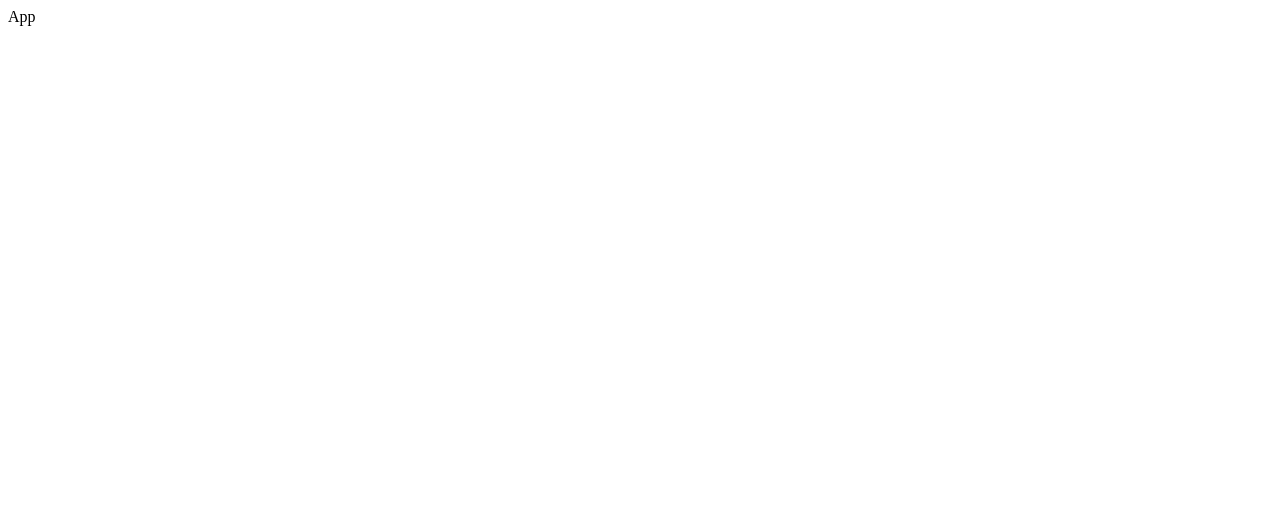
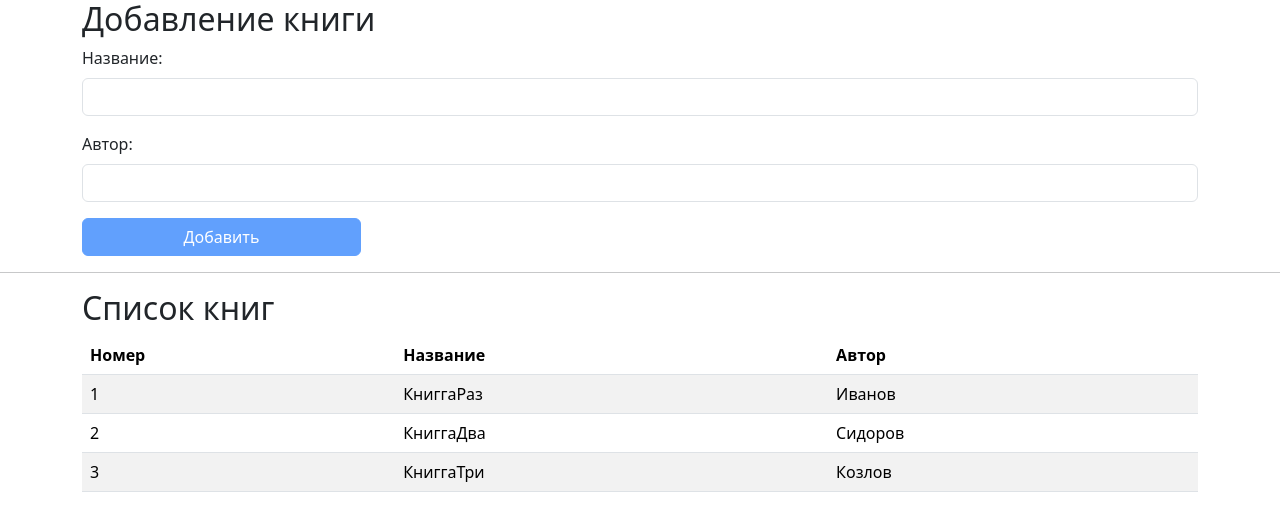
Before and after one commit to gera13sa/EvoApp, an Angular app: page / in a window 1280 px wide. Shown: the top 530 px of the page. Built offline with nearby package versions, Linux system fonts and the light colour scheme.

Commit message:
modified:   src/app/app.component.html deleted:    src/app/app.component.spec.ts modified:   src/app/app.component.ts modified:   src/app/app.module.ts new file:   src/app/book.interface.ts new file:   src/app/books.service.ts modified:   src/index.html

```diff
--- a/src/app/app.component.html
+++ b/src/app/app.component.html
@@ -1 +1,107 @@
-<span>App</span>
+<form class="container my-auto">
+  <h2>Добавление книги</h2>
+  <div class="mb-3">
+    <label for="bookName" class="form-label">Название:</label>
+    <input
+      pattern="[А-Я-а-я][А-Я-а-я]*"
+      minlength="2"
+      maxlength="16"
+      #title="ngModel"
+      type="text"
+      name="bookName"
+      class="form-control"
+      id="bookName"
+      [ngClass]="
+        title.touched || title.dirty
+          ? title.invalid
+            ? 'is-invalid'
+            : 'is-valid'
+          : null
+      "
+      [(ngModel)]="create_book.title"
+      required
+    />
+  </div>
+
+  <div *ngIf="title.hasError('minlength')" class="alert alert-danger">
+    Длина названия книги должна быть не менее 2-х символов!
+  </div>
+  <div
+    *ngIf="title.hasError('required') && title.touched"
+    class="alert alert-danger"
+  >
+    Поле названия книги не может быть пустым!
+  </div>
+  <div *ngIf="title.hasError('pattern')" class="alert alert-danger">
+    Название книги не может содержать латинский буквы, цифры, пробелы и спец.
+    символы!
+  </div>
+
+  <div class="mb-3">
+    <label for="bookName" class="form-label">Автор:</label>
+    <input
+      pattern="[А-Я-а-я][А-Я-а-я]*"
+      minlength="2"
+      maxlength="16"
+      #author="ngModel"
+      type="text"
+      name="bookAuthor"
+      class="form-control"
+      id="bookAuthor"
+      [ngClass]="
+        author.touched || author.dirty
+          ? author.invalid
+            ? 'is-invalid'
+            : 'is-valid'
+          : null
+      "
+      [(ngModel)]="create_book.author"
+      required
+    />
+  </div>
+
+  <div *ngIf="author.hasError('minlength')" class="alert alert-danger">
+    Длина имени автора книги должна быть не менее 2-х символов!
+  </div>
+  <div
+    *ngIf="author.hasError('required') && author.touched"
+    class="alert alert-danger"
+  >
+    Поле имени автора книги не может быть пустым!
+  </div>
+  <div *ngIf="author.hasError('pattern')" class="alert alert-danger">
+    Имя автора не может содержать латинский буквы, цифры, пробелы и спец.
+    символы!
+  </div>
+
+  <button
+    (click)="pushBook()"
+    class="btn btn-primary w-25"
+    type="submit"
+    [disabled]="author.invalid || title.invalid"
+  >
+    Добавить
+  </button>
+</form>
+
+<hr />
+
+<div class="container">
+  <h2>Список книг</h2>
+  <table class="table table-striped container pt-10">
+    <thead>
+      <tr>
+        <th>Номер</th>
+        <th>Название</th>
+        <th>Автор</th>
+      </tr>
+    </thead>
+    <tbody>
+      <tr *ngFor="let book of booksArray; index as i">
+        <td>{{ i + 1 }}</td>
+        <td>{{ book.title }}</td>
+        <td>{{ book.author }}</td>
+      </tr>
+    </tbody>
+  </table>
+</div>
--- a/src/app/app.component.ts
+++ b/src/app/app.component.ts
@@ -1,11 +1,32 @@
 import { Component } from '@angular/core';
+import { BooksService } from './books.service';
+import { IBook } from './book.interface';
 
 @Component({
   selector: 'app-root',
   templateUrl: './app.component.html',
-  styleUrls: ['./app.component.css']
+  styleUrls: ['./app.component.css'],
 })
+export class AppComponent {
+  constructor(private booksService: BooksService) {}
 
-export class AppComponent {
-  textToDisplay = 'hello';
+  booksArray: IBook[] = [];
+
+  create_book: IBook = {
+    id: null,
+    title: null,
+    author: null,
+  };
+
+  pushBook() {
+    this.booksArray.push({
+      id: this.booksArray.length,
+      title: this.create_book.title,
+      author: this.create_book.author,
+    });
+  }
+
+  ngOnInit() {
+    this.booksArray = this.booksService.getBooksArray();
+  }
 }
--- /dev/null
+++ b/src/app/book.interface.ts
@@ -0,0 +1,5 @@
+export interface IBook {
+  id: number | null;
+  title: string | null;
+  author: string | null;
+}
--- /dev/null
+++ b/src/app/books.service.ts
@@ -0,0 +1,35 @@
+import { Injectable } from '@angular/core';
+import { IBook } from './book.interface';
+
+@Injectable({
+  providedIn: 'root',
+})
+export class BooksService {
+  constructor() {}
+
+  booksArray: IBook[] = [
+    {
+      id: 1,
+      title: 'КниггаРаз',
+      author: 'Иванов',
+    },
+    {
+      id: 2,
+      title: 'КниггаДва',
+      author: 'Сидоров',
+    },
+    {
+      id: 3,
+      title: 'КниггаТри',
+      author: 'Козлов',
+    },
+  ];
+
+  getBooksArray(): IBook[] {
+    return this.booksArray;
+  }
+
+  push(book: IBook): void {
+    this.booksArray.push(book);
+  }
+}
--- a/src/index.html
+++ b/src/index.html
@@ -1,13 +1,13 @@
-<!doctype html>
-<html lang="en">
-<head>
-  <meta charset="utf-8">
-  <title>EvoApp</title>
-  <base href="/">
-  <meta name="viewport" content="width=device-width, initial-scale=1">
-  <link rel="icon" type="image/x-icon" href="favicon.ico">
-</head>
-<body>
-  <app-root></app-root>
-</body>
-</html>
+<link
+  href="https://cdn.jsdelivr.net/npm/bootstrap@5.3.2/dist/css/bootstrap.min.css"
+  rel="stylesheet"
+  integrity="sha384-T3c6CoIi6uLrA9TneNEoa7RxnatzjcDSCmG1MXxSR1GAsXEV/Dwwykc2MPK8M2HN"
+  crossorigin="anonymous"
+/>
+<script
+  src="https://cdn.jsdelivr.net/npm/bootstrap@5.3.2/dist/js/bootstrap.bundle.min.js"
+  integrity="sha384-C6RzsynM9kWDrMNeT87bh95OGNyZPhcTNXj1NW7RuBCsyN/o0jlpcV8Qyq46cDfL"
+  crossorigin="anonymous"
+></script>
+
+<app-root>Loading</app-root>
```
Also changed, not shown: src/app/app.module.ts (+5 -2 lines), 1 other file (tests, documents, lock files or other folders).
